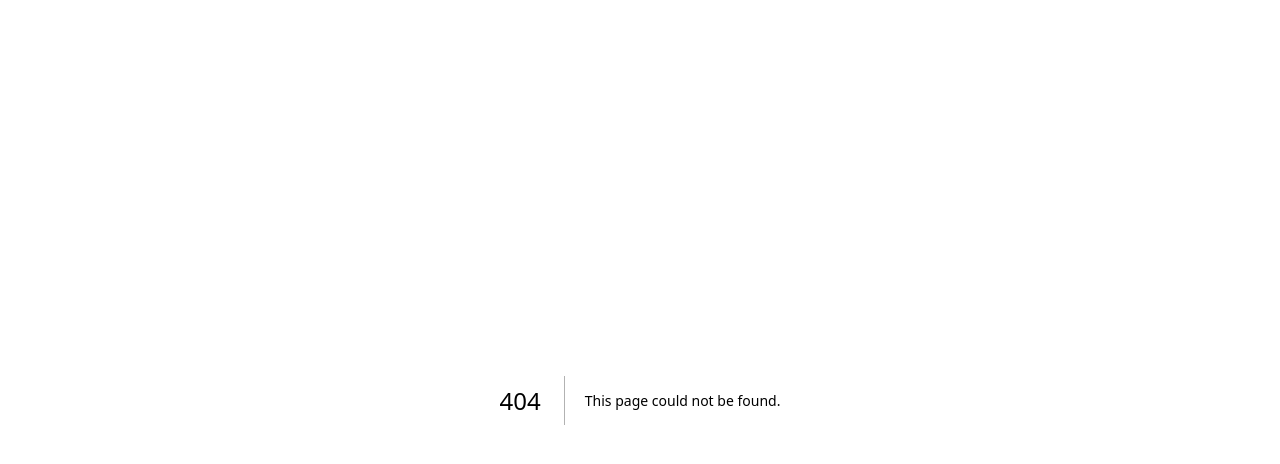
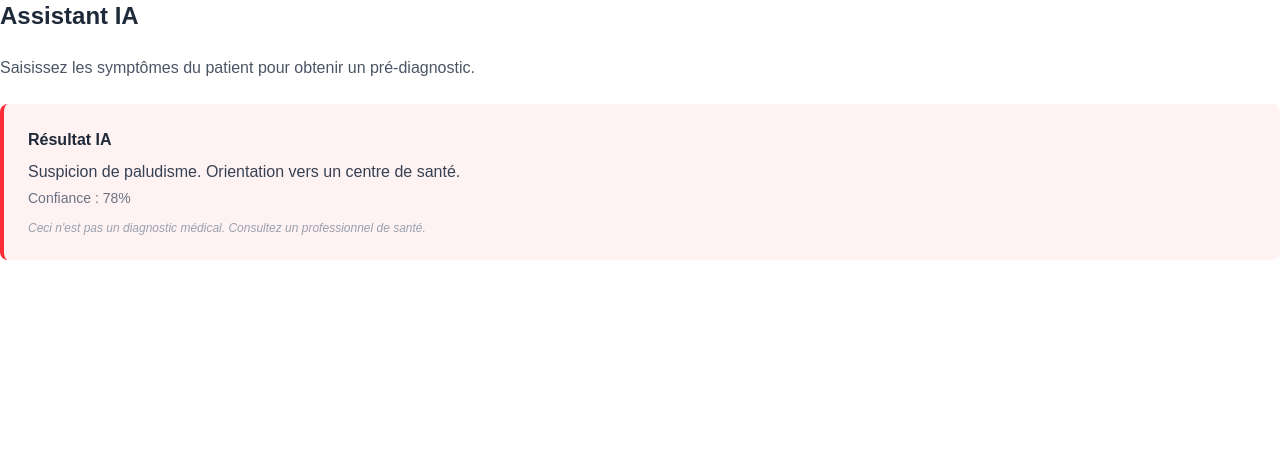
Before and after one commit to Kadiatousddiallo/sensante, a Next.js app: page /ia in a window 1280 px wide. Before the commit this address had no page. Shown: the top 464 px of the page. Built offline with nearby package versions, Linux system fonts and the light colour scheme.

Commit message:
Page IA placeholder (L'Oracle)

```diff
--- /dev/null
+++ b/src/app/ia/page.tsx
@@ -0,0 +1,19 @@
+import AlerteIA from "@/components/AlerteIA";
+
+export default function IAPage() {
+  return (
+    <div>
+      <h1 className="text-2xl font-bold text-gray-800 mb-6">
+        Assistant IA
+      </h1>
+      <p className="text-gray-600 mb-6">
+        Saisissez les symptômes du patient pour obtenir un pré-diagnostic.
+      </p>
+      <AlerteIA
+        diagnostic="Suspicion de paludisme. Orientation vers un centre de santé."
+        confiance={78}
+        niveau="urgent"
+      />
+    </div>
+  );
+}
```
